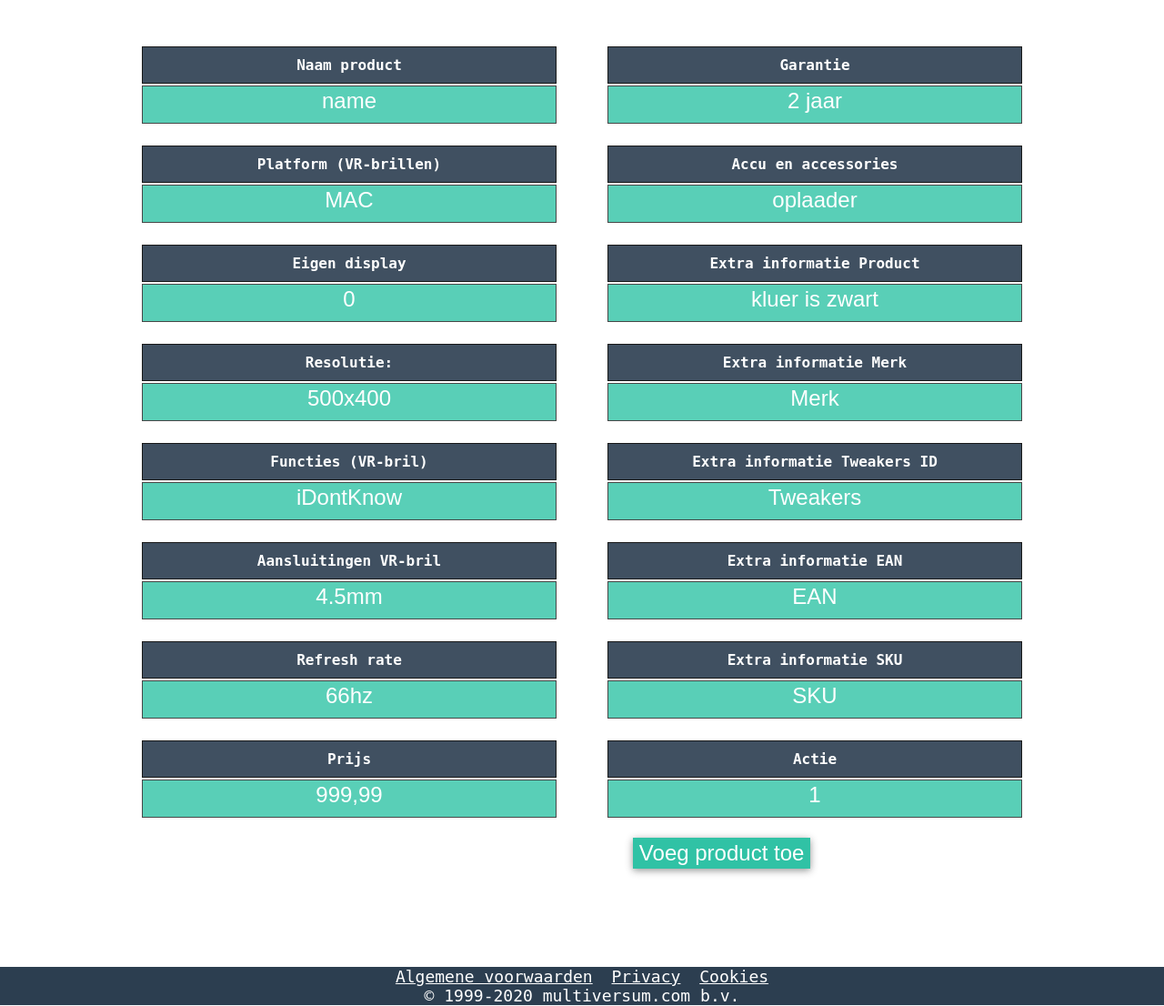
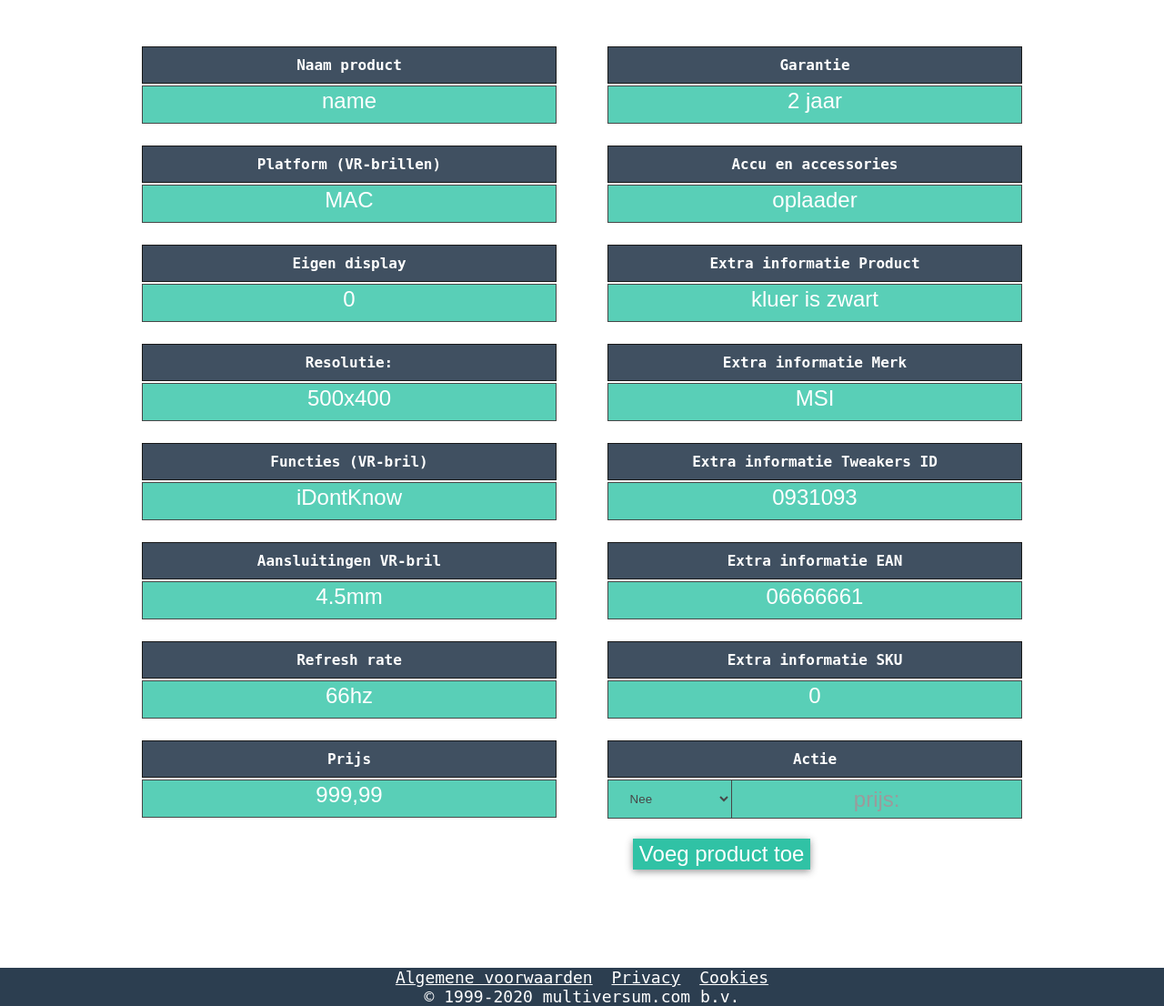
Before and after one commit to wesleyvliet/multiversum, a PHP site: page /view/admin.php in a window 1280 px wide. Shown: the part 518-1624 px from the top of the page at 91% size. Run offline with PHP 8.4, Linux system fonts and the light colour scheme.

Commit message:
reeeeeeeeeeeeeeee

```diff
--- a/controller/ContactsController.php
+++ b/controller/ContactsController.php
@@ -12,7 +12,7 @@ class ContactsController {
             $op = isset($_REQUEST['op'])?$_REQUEST['op']:null;
             switch ($op) {
                 case 'create':
-                $this->collectCreateContact($_REQUEST['title'], $_REQUEST['prijs'], $_REQUEST['platform'], $_REQUEST['eigenDisplay'], $_REQUEST['resulatie'], $_REQUEST['actie'], $_REQUEST['functies'], $_REQUEST['aansluitingen'], $_REQUEST['refreshRate'], $_REQUEST['accessoires'], $_REQUEST['garantie'], $_REQUEST['infoProduct']);
+                $this->collectCreateContact($_REQUEST['title'], $_REQUEST['prijs'], $_REQUEST['platform'], $_REQUEST['eigenDisplay'], $_REQUEST['resulatie'], $_REQUEST['actie'], $_REQUEST['korting'], $_REQUEST['functies'], $_REQUEST['aansluitingen'], $_REQUEST['refreshRate'], $_REQUEST['accessoires'], $_REQUEST['garantie'], $_REQUEST['infoProduct'], $_REQUEST['infoMerk'], $_REQUEST['infoTweakers'], $_REQUEST['infoEAN'], $_REQUEST['infoSKU']);
                 break;
                 case 'reads':
                 $this->collectDisplayContacts($_REQUEST['page']);
@@ -34,8 +34,8 @@ class ContactsController {
             $errors = $e->getErrors();
         }
     }
-    public function collectCreateContact($title, $prijs, $platform, $eigenDisplay, $resulatie, $actie, $functies, $aansluitingen, $refreshRate, $accessoires, $garantie, $infoProduct){
-        $contacts = $this->ContactsLogic->createContact($title, $prijs, $platform, $eigenDisplay, $resulatie, $actie, $functies, $aansluitingen, $refreshRate, $accessoires, $garantie, $infoProduct);
+    public function collectCreateContact($title, $prijs, $platform, $eigenDisplay, $resulatie, $actie, $korting, $functies, $aansluitingen, $refreshRate, $accessoires, $garantie, $infoProduct, $infoMerk, $infoTweakers, $infoEAN, $infoSKU){
+        $contacts = $this->ContactsLogic->createContact($title, $prijs, $platform, $eigenDisplay, $resulatie, $actie, $korting, $functies, $aansluitingen, $refreshRate, $accessoires, $garantie, $infoProduct, $infoMerk, $infoTweakers, $infoEAN, $infoSKU);
         var_dump($contacts);
         //include 'view/admin.php';
     }
--- a/model/ContactsLogic.php
+++ b/model/ContactsLogic.php
@@ -10,9 +10,9 @@ class ContactsLogic {
     }
 
     public function __destruct() {}
-    public function createContact($title, $prijs, $platform, $eigenDisplay, $resulatie, $actie, $functies, $aansluitingen, $refreshRate, $accessoires, $garantie, $infoProduct) {
-        $sql = "INSERT INTO `producten` (`id`, `title`, `prijs`, `platform`, `eigenDisplay`, `resulatie`, `actie`, `functies`, `aansluitingen`, `refreshRate`, `accessoires`, `garantie`, `infoProduct`, `infoMerk`, `infoTweakers`, `infoEAN`, `infoSKU`)
-        VALUES (NULL, '$title', '$prijs', '$platform', '$eigenDisplay', '$resulatie', '$actie', '$functies', '$aansluitingen', '$refreshRate', '$accessoires', '$garantie', '$infoProduct', 'Oculus', '1329634', '0815820020387', '301-00178-01')";
+    public function createContact($title, $prijs, $platform, $eigenDisplay, $resulatie, $actie, $korting, $functies, $aansluitingen, $refreshRate, $accessoires, $garantie, $infoProduct, $infoMerk, $infoTweakers, $infoEAN, $infoSKU) {
+        $sql = "INSERT INTO `producten` (`id`, `title`, `prijs`, `platform`, `eigenDisplay`, `resulatie`, `actie`, `korting`, `functies`, `aansluitingen`, `refreshRate`, `accessoires`, `garantie`, `infoProduct`, `infoMerk`, `infoTweakers`, `infoEAN`, `infoSKU`)
+        VALUES (NULL, '$title', '$prijs', '$platform', '$eigenDisplay', '$resulatie', '$actie', '$korting', '$functies', '$aansluitingen', '$refreshRate', '$accessoires', '$garantie', '$infoProduct', '$infoMerk', '$infoTweakers', '$infoEAN', '$infoSKU')";
         $res = $this->dataHandler->createData($sql);
         return $res;
     }
--- a/view/admin.php
+++ b/view/admin.php
@@ -61,23 +61,25 @@ $html .= 	       "<tr><td><input name='infoProduct' placeholder='informatie Prod
 $html .=	   "</table>";
 $html .= 	   '<table class="detail-table">';
 $html .=	       "<tr><th style='background: var(--grey);'>Extra informatie Merk</th></tr>";
-$html .= 	       "<tr><td><input name='Merk' placeholder='Merk:' value='Merk'></td></tr>";
+$html .= 	       "<tr><td><input name='infoMerk' placeholder='Merk:' value='MSI'></td></tr>";
 $html .=	   "</table>";
 $html .= 	   '<table class="detail-table">';
 $html .=	       "<tr><th style='background: var(--grey);'>Extra informatie Tweakers ID</th></tr>";
-$html .= 	       "<tr><td><input name='Tweakers' placeholder='Tweakers ID:' value='Tweakers'></td></tr>";
+$html .= 	       "<tr><td><input name='infoTweakers' placeholder='Tweakers ID:' value='0931093'></td></tr>";
 $html .=	   "</table>";
 $html .= 	   '<table class="detail-table">';
 $html .=	       "<tr><th style='background: var(--grey);'>Extra informatie EAN</th></tr>";
-$html .= 	       "<tr><td><input name='EAN' placeholder='EAN:' value='EAN'></td></tr>";
+$html .= 	       "<tr><td><input name='infoEAN' placeholder='EAN:' value='06666661'></td></tr>";
 $html .=	   "</table>";
 $html .= 	   '<table class="detail-table">';
 $html .=	       "<tr><th style='background: var(--grey);'>Extra informatie SKU</th></tr>";
-$html .= 	       "<tr><td><input name='SKU' placeholder='SKU:' value='SKU'></td></tr>";
+$html .= 	       "<tr><td><input name='infoSKU' placeholder='SKU:' value='0'></td></tr>";
 $html .=	   "</table>";
 $html .= 	   '<table class="detail-table">';
 $html .=	       "<tr><th style='background: var(--grey);'>Actie</th></tr>";
-$html .= 	       "<tr><td><input name='actie' placeholder='actie:' value='1'></td></tr>";
+$html .= 	       "<tr><td style='padding: 0px;'>" . "<select id='actie-select' name='actie'><option value='0'>Nee</option><option value='1'>Ja</option></select>";
+$html .=           "<input id='actie-korting' name='korting' placeholder='prijs:'>";
+$html .=           "</td></tr>";
 $html .=	   "</table>";
 $html .=        '<div class="addform-buttons">';
 $html .= 	      "<button type='submit' id='add-product'>Voeg product toe</button>";
--- a/view/assets/css/products.css
+++ b/view/assets/css/products.css
@@ -401,3 +401,18 @@
 .addform-buttons > button {
     margin: auto;
 }
+#actie-korting {
+    top: 4px;
+    width: 70%;
+    min-height: 100%;
+}
+#actie-select {
+    width: 30%;
+    background: none;
+    border: none;
+    height: 100%;
+    margin: 0;
+    border-right: 1px solid black;
+    border-radius: 0px;
+    outline: none;
+}
```
